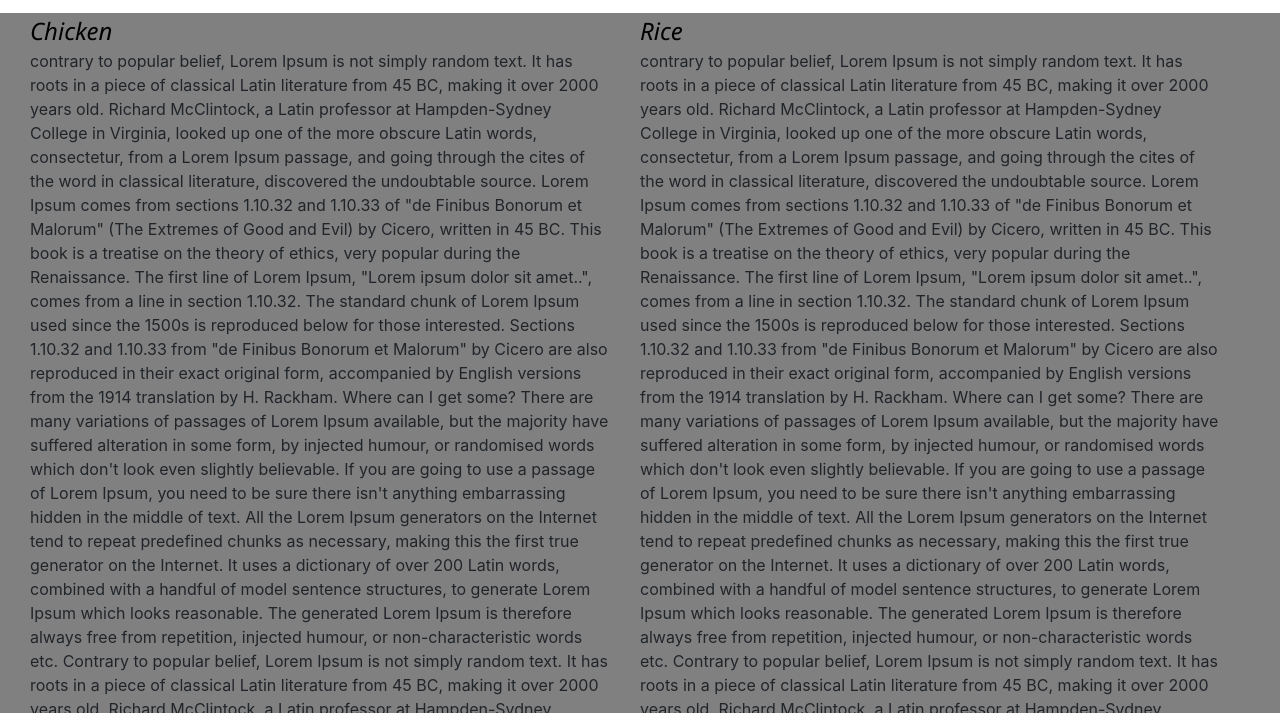
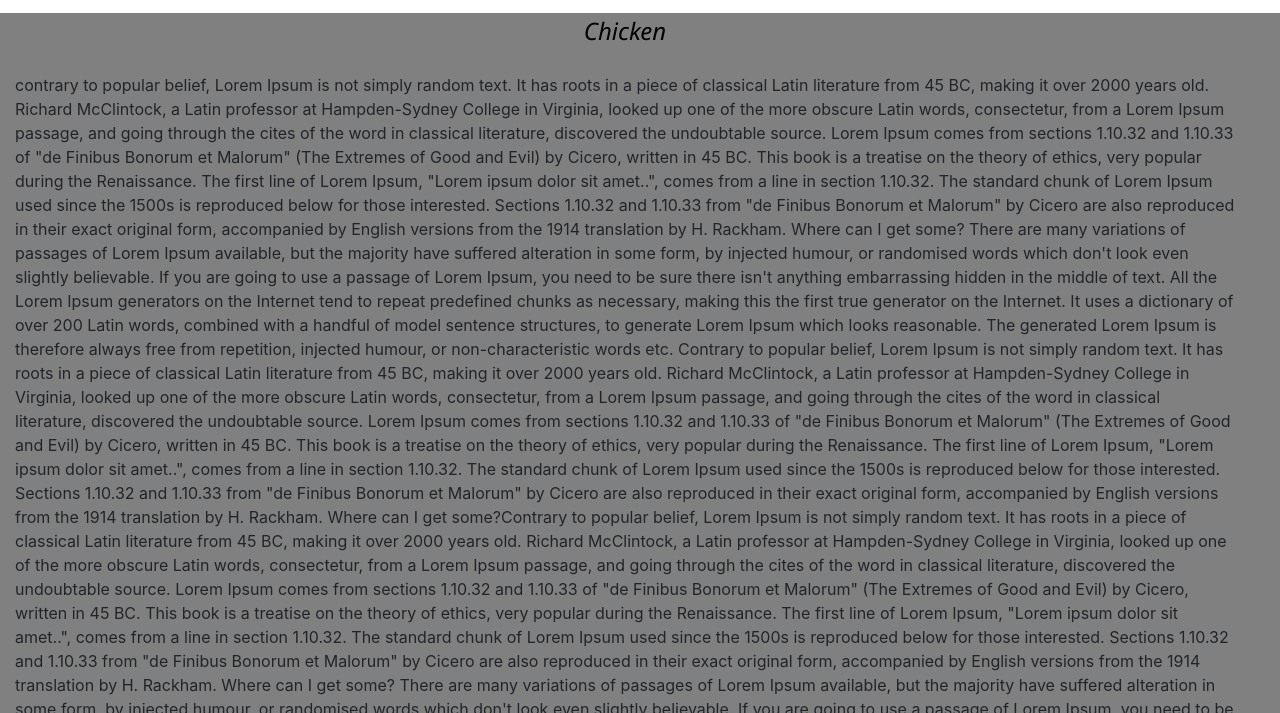
Before and after one commit to sachin-git25/module3-solution, a plain HTML site: page mod3-sol/index.html in a window 1280 px wide. Shown: the part 165-878 px from the top of the page. Drawn offline with nearby package versions, Linux system fonts and the light colour scheme.

Commit message:
sending blessings

```diff
--- a/mod3-sol/index.html
+++ b/mod3-sol/index.html
@@ -42,7 +42,6 @@
 </div>
 <div class="container-fluid">
   <div class="row col-12">
-    <div class="col">
           <span id="spancss">Chicken</span><br>
           contrary to popular belief, Lorem Ipsum is not simply random text.
           It has roots in a piece of classical Latin literature from 45 BC, making it over 2000 years old.
@@ -70,7 +69,7 @@
     </div>
 
 
-    <div class="col">
+    <div class="row col-12">
 
       <span id="spancss">Rice</span><br>
       contrary to popular belief, Lorem Ipsum is not simply random text.
@@ -97,8 +96,6 @@ Contrary to popular belief, Lorem Ipsum is not simply random text.
       It has roots in a piece of classical Latin literature from 45 BC, making it over 2000 years old.
       Richard McClintock, a Latin professor at Hampden-Sydney College in Virginia, looked up one of the more obscure Latin words, consectetur, from a Lorem Ipsum passage, and going through the cites of the word in classical literature, discovered the undoubtable source. Lorem Ipsum comes from sections 1.10.32 and 1.10.33 of "de Finibus Bonorum et Malorum" (The Extremes of Good and Evil) by Cicero, written in 45 BC. This book is a treatise on the theory of ethics, very popular during the Renaissance. The first line of Lorem Ipsum, "Lorem ipsum dolor sit amet..", comes from a line in section 1.10.32.atin words, consectetur, from a Lorem Ipsum passage, and going through the cites of the word in classical literature, discovered the undoubtable source. Lorem Ipsum comes from sections 1.10.32 and 1.10.33 of "de Finibus Bonorum et Malorum" (The Extremes of Good and Evil) by Cicero, written in 45 BC. This book is a treatise on the theory of ethics, very popular during the Renaissance. The first line of Lorem Ipsum, "Lorem ipsum dolor sit amet..", comes from a line in section 1.10.32.
 </div>
-    </div>
-</div>
 </div>
 
   <!-- jQuery (Bootstrap JS plugins depend on it) -->
```
